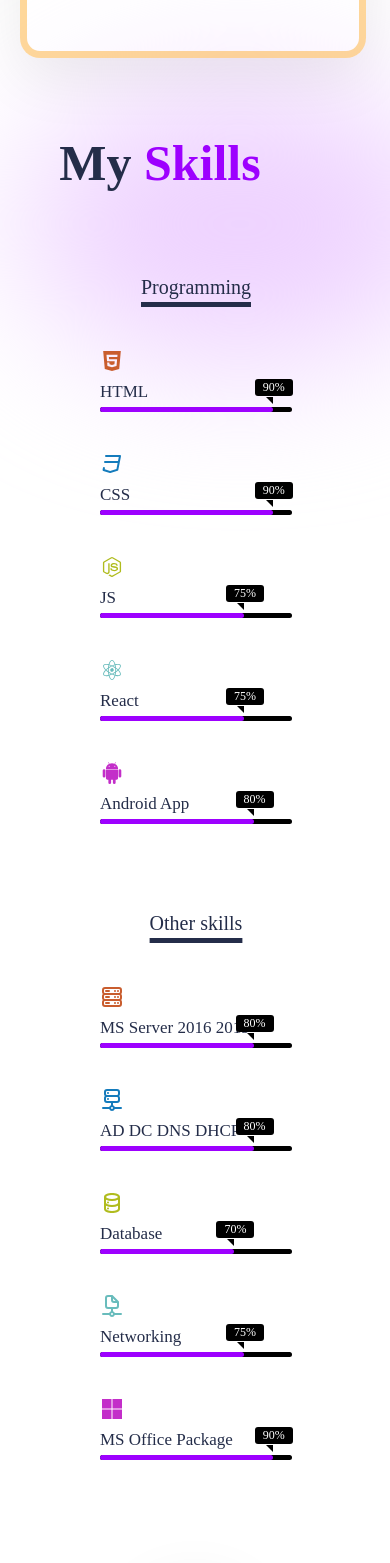
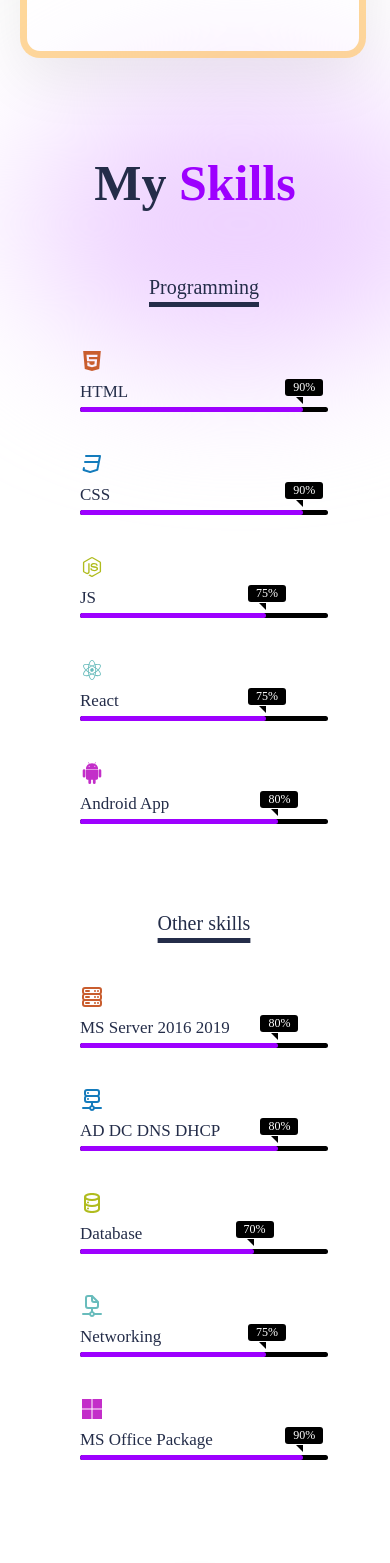
Before and after one commit to Chamiya99/protfolionew, a React (Create React App) app: page / in a window 390 px wide. Shown: the part 2780-4343 px from the top of the page. Built offline with nearby package versions, Linux system fonts and the light colour scheme.

Commit message:
new change

```diff
--- a/src/Components/Card/Card.css
+++ b/src/Components/Card/Card.css
@@ -33,6 +33,7 @@
     padding: 10px;
     font-size: 16px;
     color: #5290fd;
+    cursor: pointer;
 }
 
 @media screen and (max-width: 480px){
--- a/src/Components/Footer/Footer.css
+++ b/src/Components/Footer/Footer.css
@@ -29,5 +29,17 @@
     .f-content{
         flex-direction: column;
         align-items: center;
+        margin-top: 12rem;
+        gap: 1.5rem;
     }
+
+    .f-icons{
+        width: 8rem;
+
+    }
+
+    .f-content span{
+        font-size: small;
+    }
+
   }
--- a/src/Components/Protfolio/Protfolio.css
+++ b/src/Components/Protfolio/Protfolio.css
@@ -29,6 +29,7 @@
 
 .portfolio-slider .swiper-slide{
     width: 20rem;
+    cursor: pointer;
 }
 
 .portfolio img{
--- a/src/Components/Skill/Skill.css
+++ b/src/Components/Skill/Skill.css
@@ -2,11 +2,12 @@
     display: flex;
     flex-direction: column;
     height: 90vh;
+
 }
 .sub-title{
     align-self: center;
     justify-self: center;
-    padding-bottom: 70px;
+    padding-bottom: 50px;
 }
 
 .sub-title span:nth-of-type(1){
@@ -209,10 +210,11 @@
 
 @media screen and (max-width: 480px){
     .sk-container{
-      width: 80%;
+      width: 100%;
       display: flex;
       flex-direction: column;
       margin-top: 5rem;
+      padding-top: 1rem;
     }
 
     .sub-container-main{
@@ -226,7 +228,6 @@
         width: 80%;
         margin-left: 1rem;
         top: -1rem;
-        padding-left: 2rem;
         padding-top: 0;
     }
 
@@ -235,7 +236,7 @@
         width: 80%;
         margin-left: 1rem;
         top: -1rem;
-        padding-left: 2rem;
+        padding-left: 1rem;
         padding-top: 0;
     }
 
```
Also changed, not shown: public/index.html (+0 -13 lines), src/Pages/Projects/Projects.jsx (added, +12 -0 lines), src/Pages/Projects/Projects.css (added), src/Pages/Servicedata/Servicedata.css (added), src/Pages/Servicedata/Servicedata.jsx (added).
